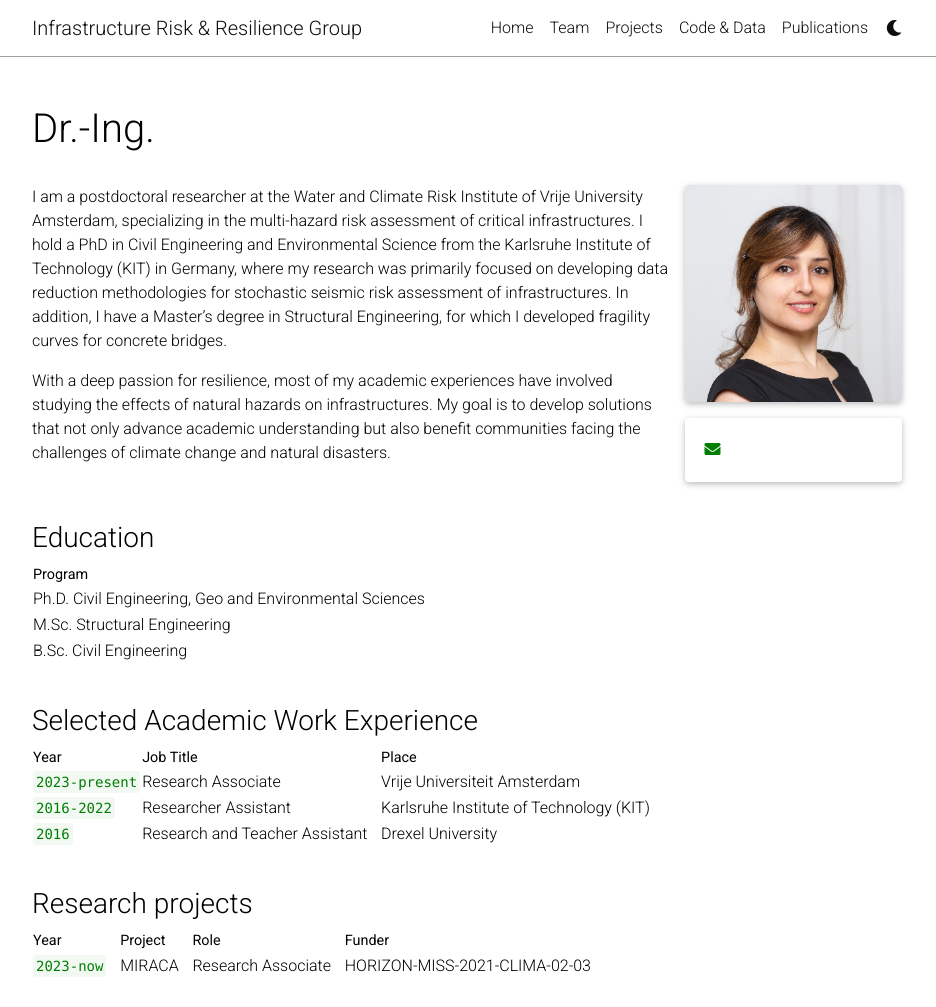
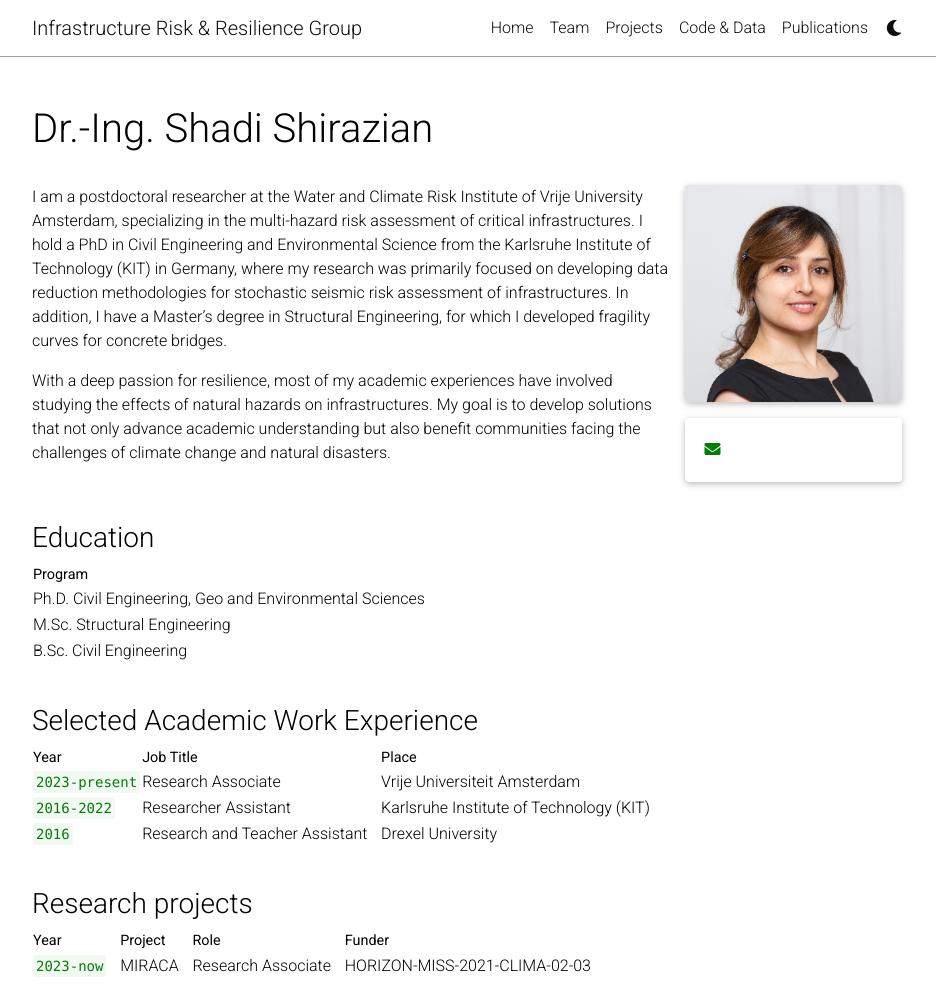
Before and after one commit to ElcoK/ResearchGroup, a Jekyll site: the page built from _members/shirazian.md, in a window 1280 px wide and 1181 px high, cut to the strip 0-1007 px from the top of the window. Shown: the whole strip, without its empty margins (173-1109 px from the left). Built offline with Jekyll 4.4.1, drawn with Linux system fonts in a browser that asks for light colours; full-size pictures stand in for the smaller copies a plugin makes; comment, search, counter and statistics services are not loaded; a style sheet for code colours, icons or effects is not loaded.

Commit message:
new profiles

```diff
--- a/_members/shirazian.md
+++ b/_members/shirazian.md
@@ -1,11 +1,11 @@
 ---
 layout: member
 inline: false
-group:
-group_rank:
+group: Postdoctoral Researchers
+group_rank: 2
 team_frontpage: true
 
-title: Dr.-Ing.
+title: Dr.-Ing. Shadi Shirazian
 description:
 lastname: Shirazian
 publications: 'author^=*Shirazian'
@@ -37,7 +37,6 @@
 
 ### Education
 
-
 | Program
 |---|
 | Ph.D. Civil Engineering, Geo and Environmental Sciences |
```
